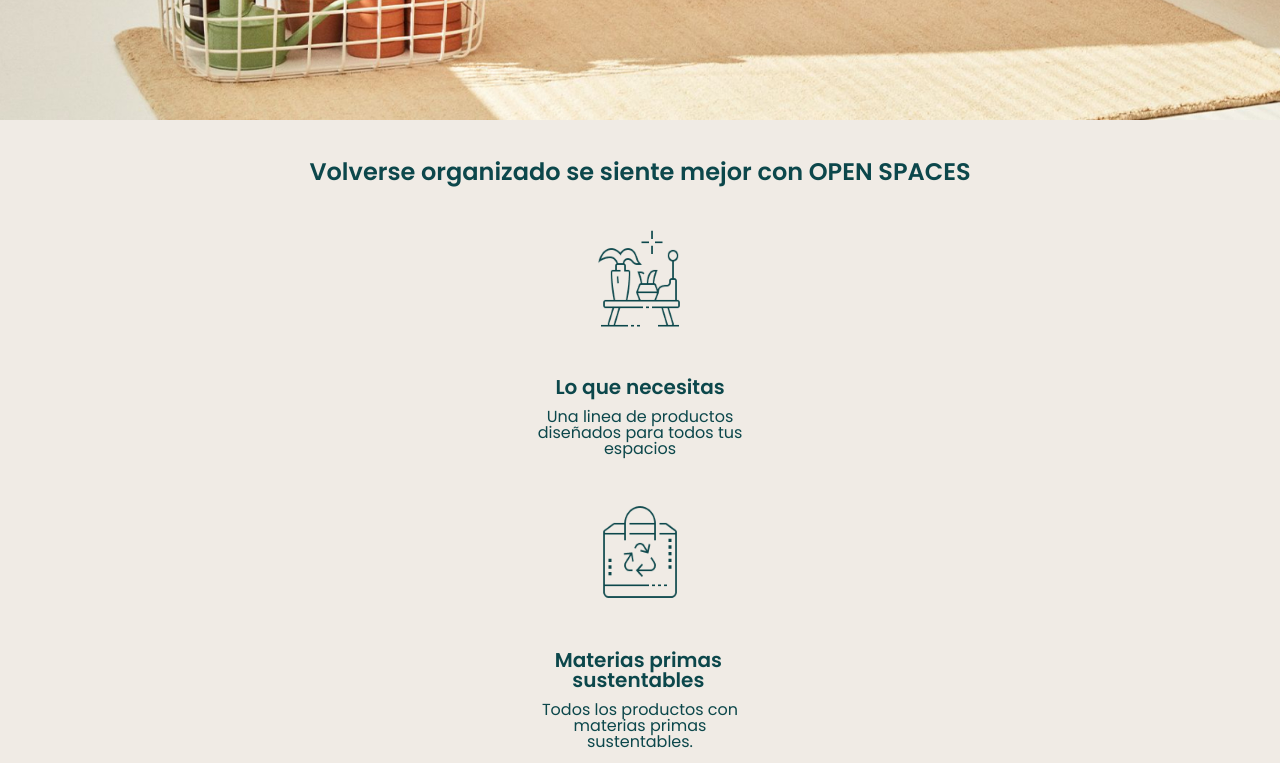
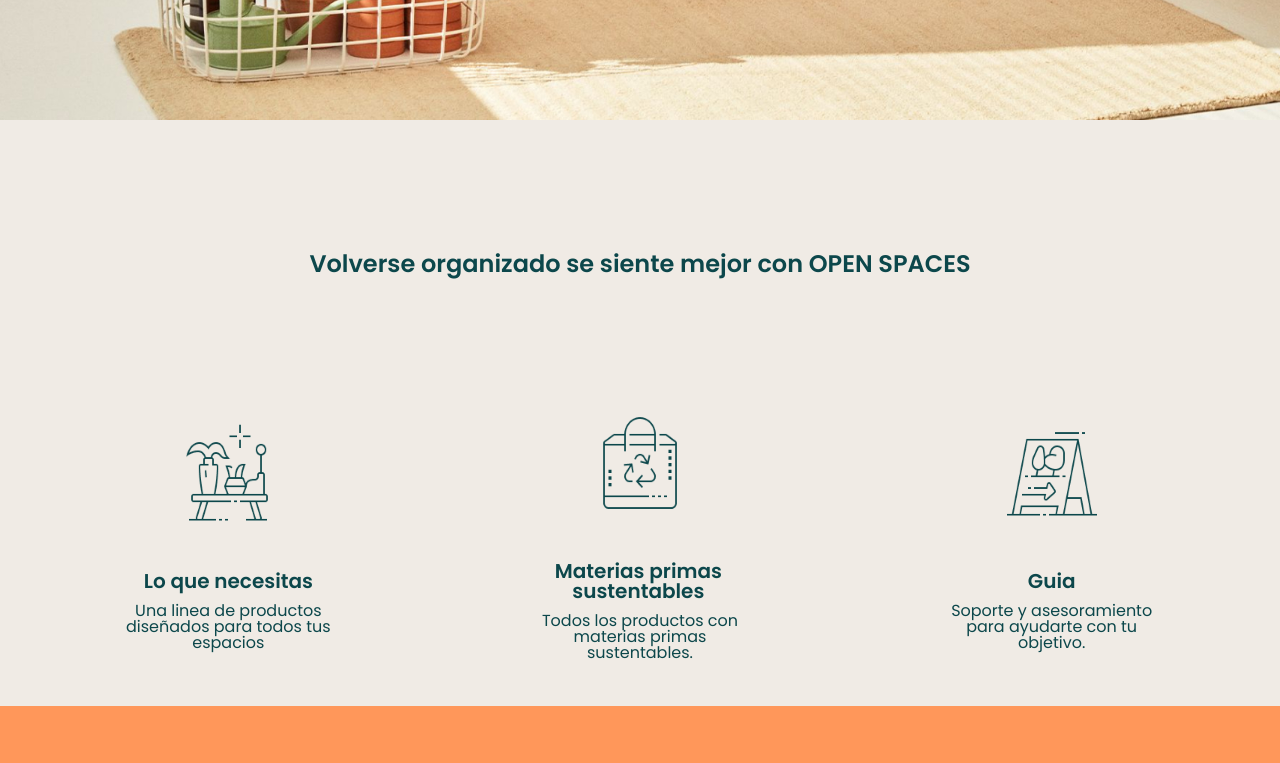
Before and after one commit to LunaRocio/responsive-design, a website: page docs/index.html in a window 1280 px wide. Shown: the part 680-1443 px from the top of the page. Drawn offline with nearby package versions, Linux system fonts and the light colour scheme; files that its build step writes are made by us from their sources; files whose address does not match are found by name; a web font is replaced by a local one.

Commit message:
add main mediaqueries

```diff
--- a/src/scss/layout/_main.scss
+++ b/src/scss/layout/_main.scss
@@ -11,6 +11,10 @@
         justify-items: center;
         padding-bottom: 45px;
         align-items: center;
+        @media all and (min-width:900px){
+            grid-template-columns: 1fr 1fr 1fr;
+            grid-template-rows: 1fr 1fr;
+        }
         }
         &__section1{
         display: flex;
@@ -33,6 +37,7 @@
                 font-weight: 600;
                 font-size: 1rem;
             }
+
         }
         &__section2{
             display: flex;
@@ -94,12 +99,19 @@
 }
 .box1{
     margin-top: 40px;
+    @media all and (min-width:900px){
+        grid-column: 1/4;
+         // grid-column-start: 1;
+         // grid-column-end: 3;
+     }
     &__h2{
-        font-size: 24px;
-        font-weight: 600;
+    font-size: 24px;
+    font-weight: 600;
+
         &--span{
             text-transform: uppercase;
         }
+
     }
 }
 .diferent-h3  {
```
